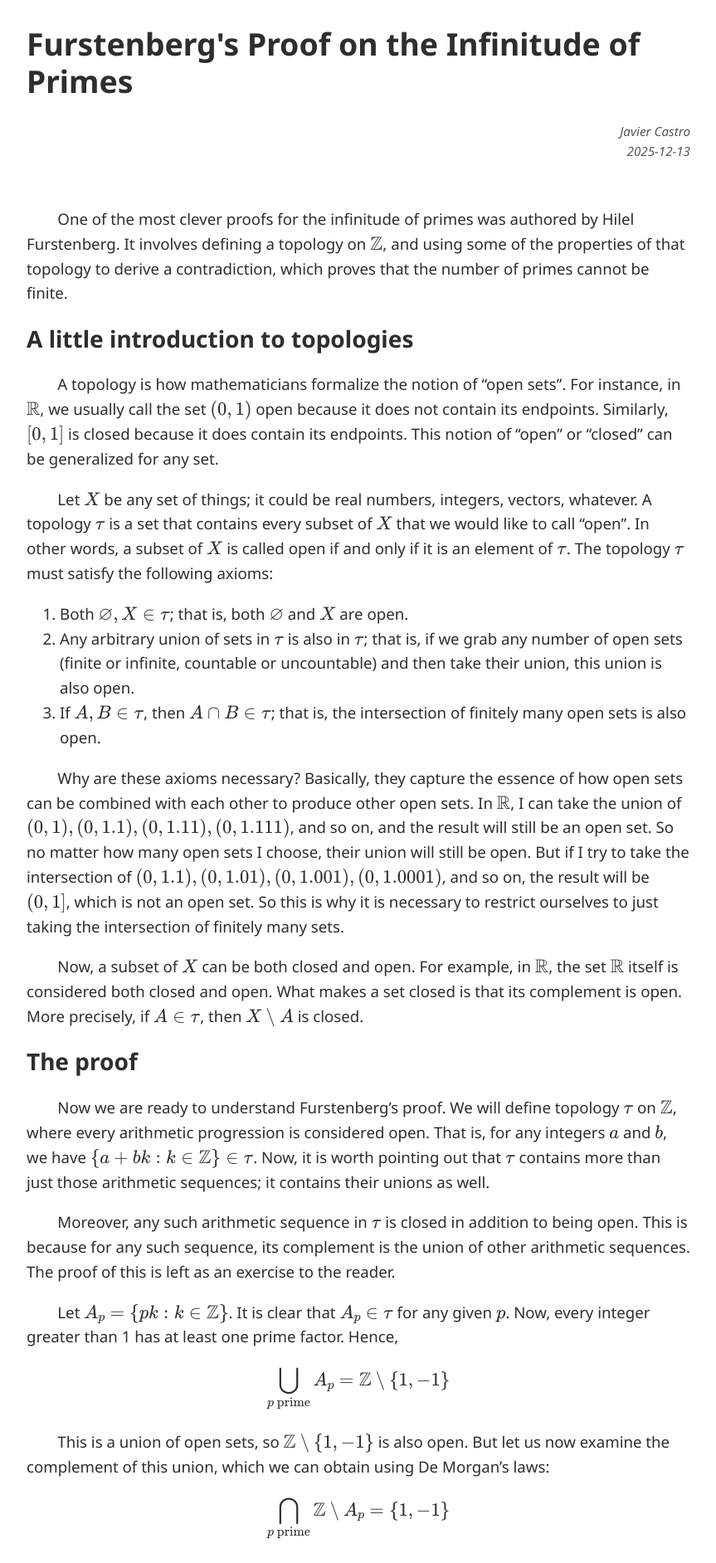
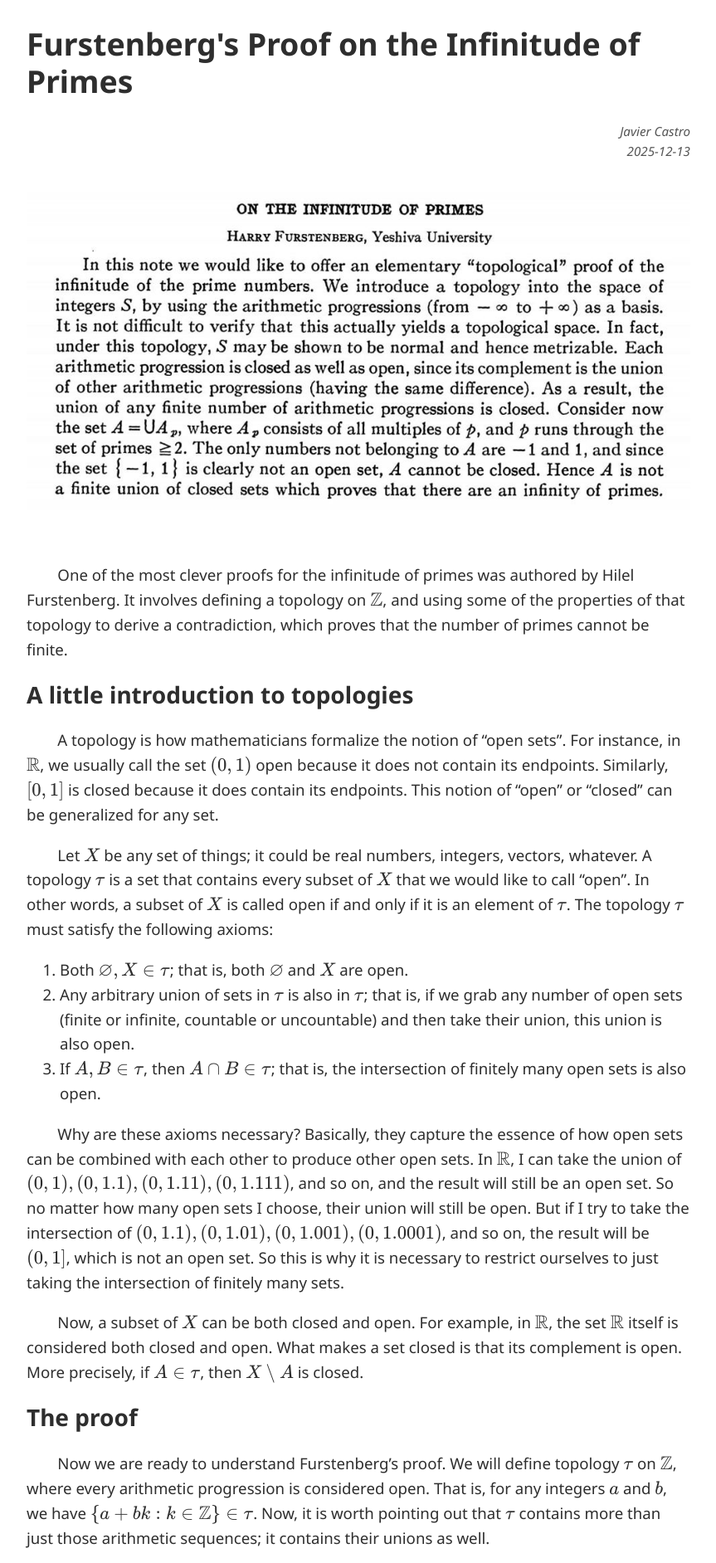
Before and after one commit to elementalbasis/elementalbasis.com, a Jekyll site: the page built from _posts/2025-12-13-furstenbergs-proof.md, in a window 1280 px wide. Shown: the part 309-2193 px from the top of the page at 83% size, without its empty margins (208-1071 px from the left). Built offline with Jekyll 4.4.1, drawn with Linux system fonts in a browser that asks for light colours.

Commit message:
Put an image on the Furstenberg post.

```diff
--- a/_posts/2025-12-13-furstenbergs-proof.md
+++ b/_posts/2025-12-13-furstenbergs-proof.md
@@ -3,7 +3,7 @@ layout: post
 title: Furstenberg's Proof on the Infinitude of Primes
 author: Javier Castro
 tags: [math]
-#cover: /assets/images/sphere.svg
+cover: /assets/images/furstenberg_proof.jpg
 ---
 
 $$\require{ams}$$
```
Also changed, not shown: assets/images/furstenberg_proof.jpg (added).
